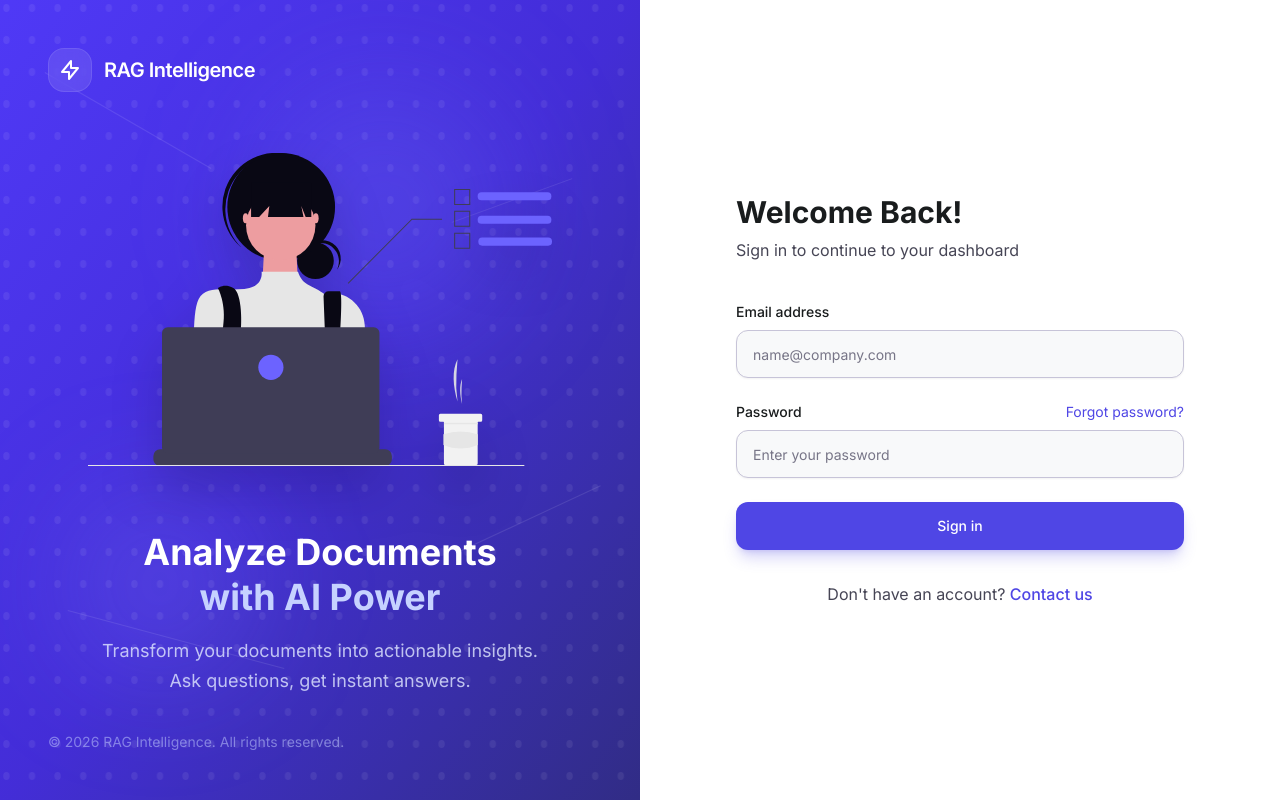
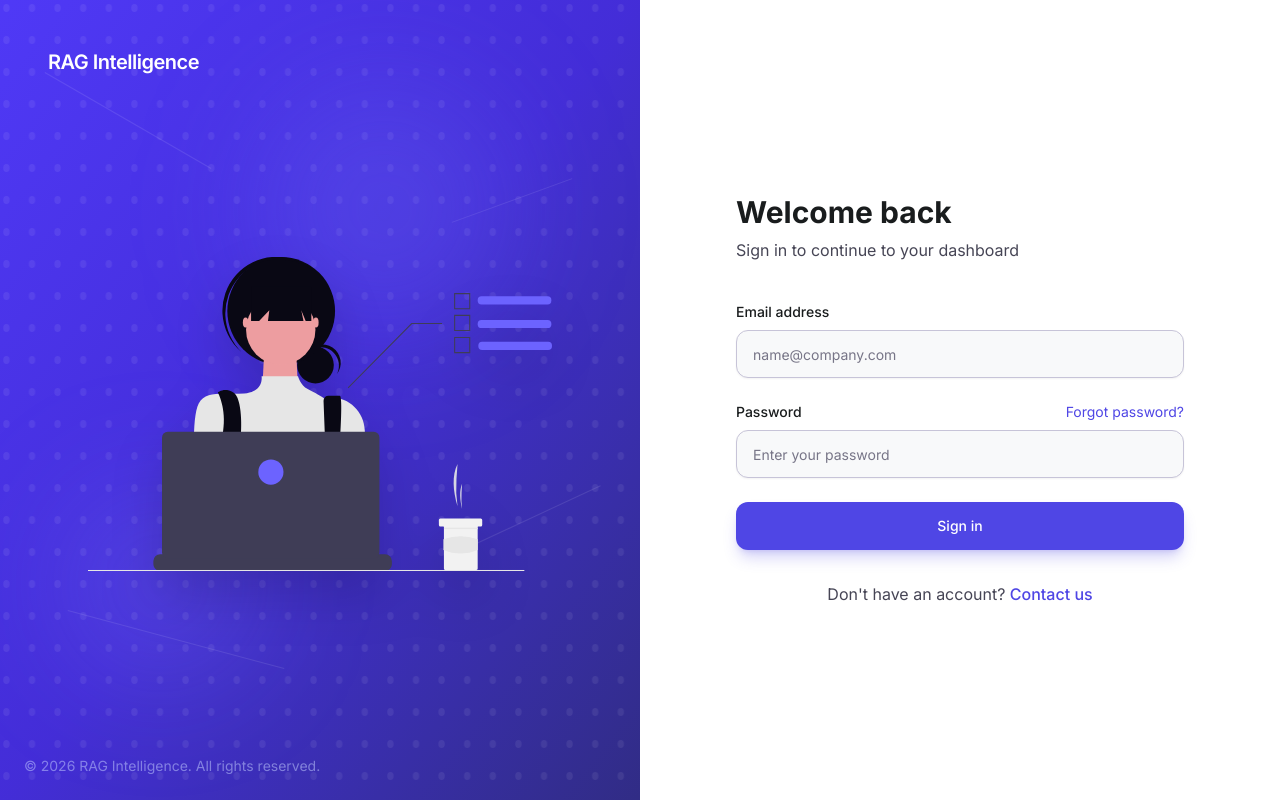
Before and after one commit to byPronox/rag, a Next.js app in the folder frontend/: page /login in a window 1280 px wide. Built offline with nearby package versions, Linux system fonts and the light colour scheme; no server answers.

Commit message:
feat: update error message and remove welcome section in login page
Co-authored-by: Stefan Jativa <108915389+byPronox@users.noreply.github.com>

```diff
--- a/frontend/app/login/page.tsx
+++ b/frontend/app/login/page.tsx
@@ -43,7 +43,7 @@ export default function LoginPage() {
         router.push("/dashboard")
       }
     } catch (err) {
-      setError(err instanceof Error ? err.message : "Error al iniciar sesion")
+      setError(err instanceof Error ? err.message : "Failed to sign in")
     } finally {
       setIsLoading(false)
     }
@@ -91,29 +91,14 @@ export default function LoginPage() {
         {/* Content */}
         <div className="relative z-10 flex flex-col justify-between w-full p-12">
           {/* Logo */}
-          <div className="flex items-center gap-3">
-            <div className="w-11 h-11 bg-white/10 rounded-xl flex items-center justify-center backdrop-blur-sm border border-white/10">
-              <svg
-                className="w-6 h-6 text-white"
-                fill="none"
-                stroke="currentColor"
-                viewBox="0 0 24 24"
-              >
-                <path
-                  strokeLinecap="round"
-                  strokeLinejoin="round"
-                  strokeWidth={2}
-                  d="M13 10V3L4 14h7v7l9-11h-7z"
-                />
-              </svg>
-            </div>
+          <div className="flex items-center">
             <span className="text-white font-semibold text-xl tracking-tight">RAG Intelligence</span>
           </div>
 
           {/* Center Content */}
           <div className="flex-1 flex flex-col items-center justify-center">
             {/* Illustration Container */}
-            <div className="w-full max-w-lg mb-10 p-6">
+            <div className="w-full max-w-lg p-6">
               <Image
                 src="/images/login-illustration.svg"
                 alt="Focused Developer Illustration"
@@ -123,22 +108,10 @@ export default function LoginPage() {
                 priority
               />
             </div>
-
-            {/* Welcome Text */}
-            <div className="text-center max-w-md">
-              <h2 className="text-4xl font-bold text-white mb-4 leading-tight">
-                Analyze Documents
-                <br />
-                <span className="text-indigo-200">with AI Power</span>
-              </h2>
-              <p className="text-indigo-100/80 text-lg leading-relaxed">
-                Transform your documents into actionable insights. Ask questions, get instant answers.
-              </p>
-            </div>
           </div>
 
           {/* Footer */}
-          <div className="text-indigo-200/50 text-sm">
+          <div className="absolute bottom-6 left-6 text-indigo-200/50 text-sm">
             &copy; {new Date().getFullYear()} RAG Intelligence. All rights reserved.
           </div>
         </div>
@@ -170,7 +143,7 @@ export default function LoginPage() {
           {/* Header */}
           <div className="mb-10">
             <h1 className="text-3xl font-bold text-[var(--on-surface)] mb-2">
-              Welcome Back!
+              Welcome back
             </h1>
             <p className="text-[var(--on-surface-variant)]">
               Sign in to continue to your dashboard
```
